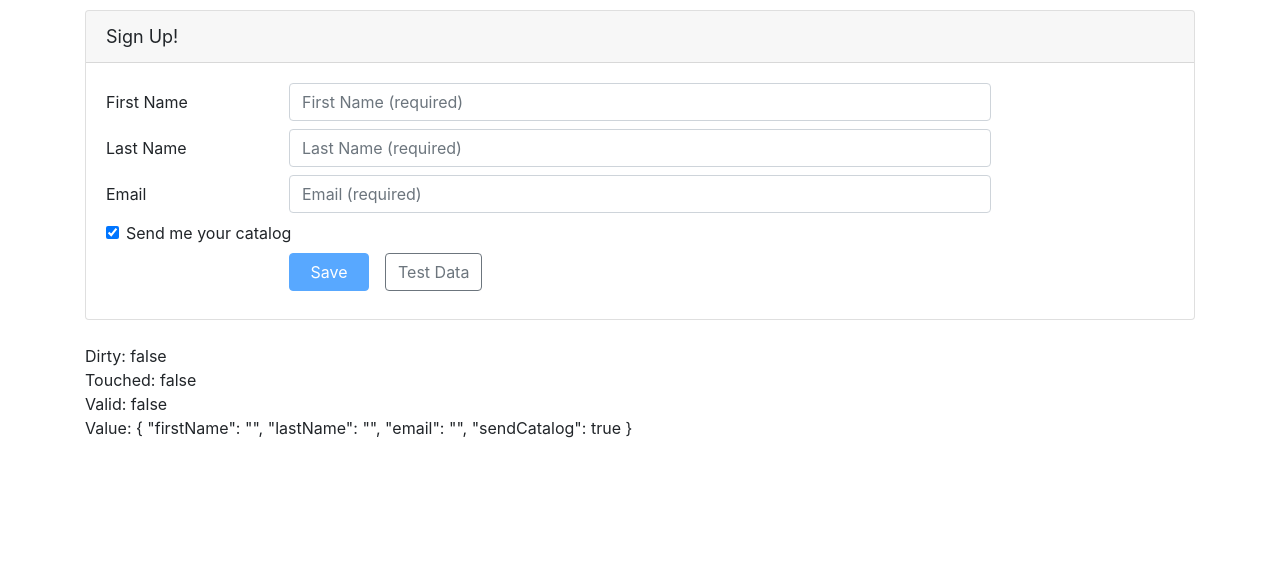
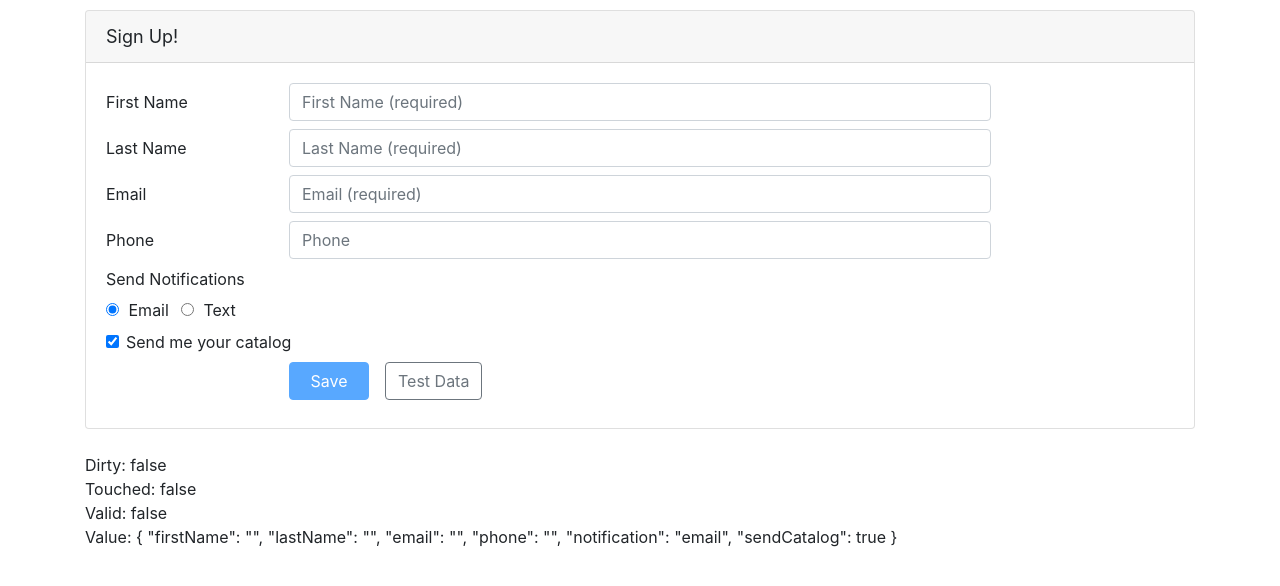
Before and after one commit to letsandeepio/Angular-ReactiveForms, an Angular app in the folder Demo-Start/: page / in a window 1280 px wide. Shown: the top 586 px of the page. Built offline with nearby package versions, Linux system fonts and the light colour scheme.

Commit message:
add use setValidators to run validation at runtime

```diff
--- a/Demo-Start/src/app/customers/customer.component.html
+++ b/Demo-Start/src/app/customers/customer.component.html
@@ -90,6 +90,57 @@
               Please enter a valid email address.
             </span>
           </span>
+        </div>
+      </div>
+
+      <div class="form-group row mb-2">
+        <label class="col-md-2 col-form-label" for="phoneId">Phone</label>
+        <div class="col-md-8">
+          <input
+            class="form-control"
+            id="phoneId"
+            type="text"
+            placeholder="Phone"
+            formControlName="phone"
+            [ngClass]="{
+              'is-invalid': !customerForm.get('phone').valid
+            }"
+          />
+          <span class="invalid-feedback">
+            <span *ngIf="customerForm.get('phone').errors?.required"
+              >Please enter your phone number.</span
+            >
+          </span>
+        </div>
+      </div>
+
+      <div class="form-group row mb-2">
+        <label class="col-md-8 col-form-label pt-0">Send Notifications</label>
+        <div class="col-md-8">
+          <div class="form-check form-check-inline">
+            <label for="" class="form-check-label">
+              <input
+                type="radio"
+                class="form-check-input"
+                value="email"
+                formControlName="notification"
+                (click)="setNotification('email')"
+              />
+              Email
+            </label>
+          </div>
+          <div class="form-check form-check-inline">
+            <label for="" class="form-check-label">
+              <input
+                type="radio"
+                class="form-check-input"
+                value="text"
+                formControlName="notification"
+                (click)="setNotification('text')"
+              />
+              Text
+            </label>
+          </div>
         </div>
       </div>
 
--- a/Demo-Start/src/app/customers/customer.component.ts
+++ b/Demo-Start/src/app/customers/customer.component.ts
@@ -19,6 +19,8 @@
       firstName: ['', [Validators.required, Validators.minLength(3)]],
       lastName: ['', [Validators.required, Validators.maxLength(50)]],
       email: ['', [Validators.required, Validators.email]],
+      phone: '',
+      notification: 'email',
       sendCatalog: true,
     });
   }
@@ -34,4 +36,18 @@
       lastName: 'Brown',
     });
   }
+
+  setNotification(notifyVia: string): void {
+    console.log(notifyVia);
+
+    const phoneControl = this.customerForm.get('phone');
+
+    if (notifyVia === 'text') {
+      phoneControl.setValidators(Validators.required);
+    } else {
+      phoneControl.clearValidators();
+    }
+
+    phoneControl.updateValueAndValidity();
+  }
 }
```
